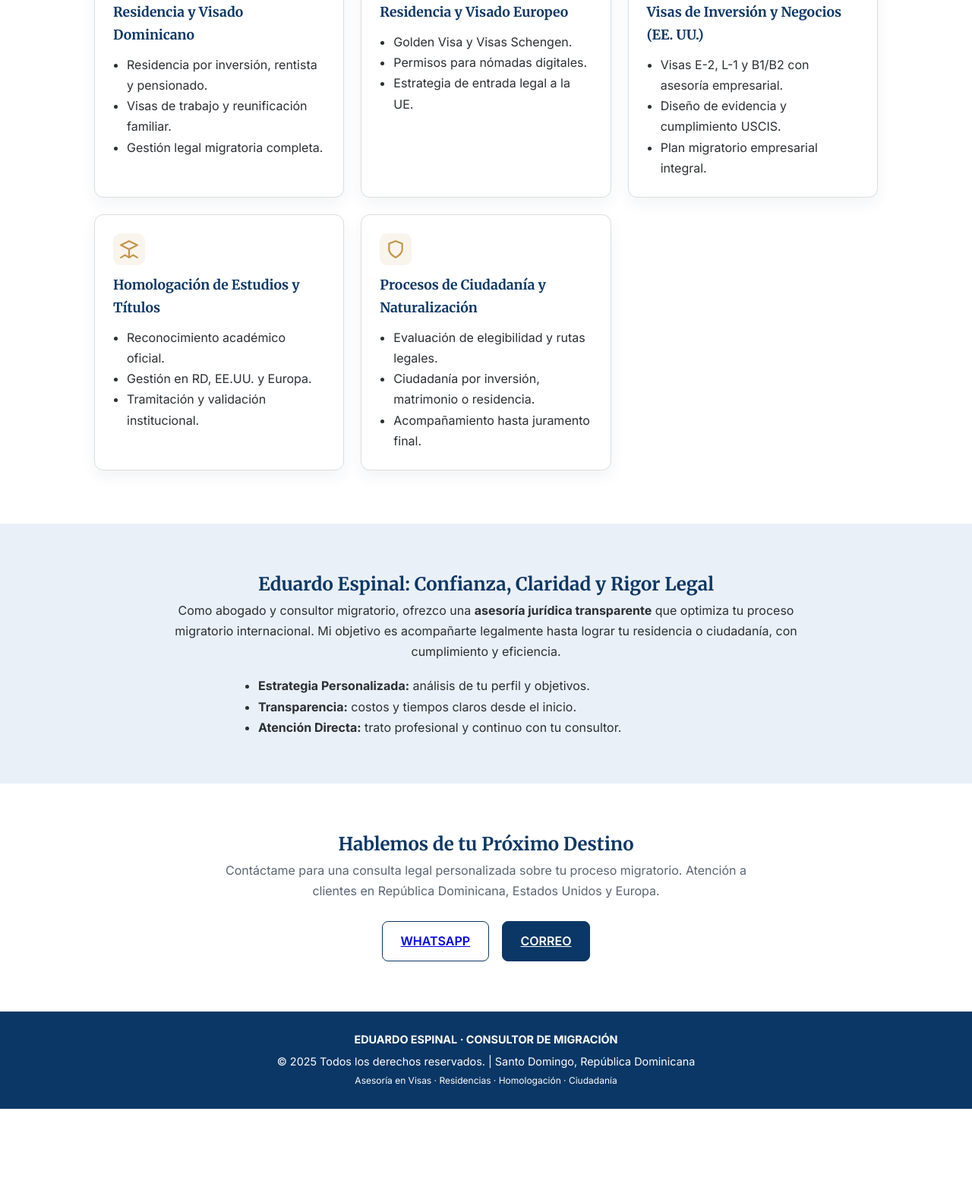
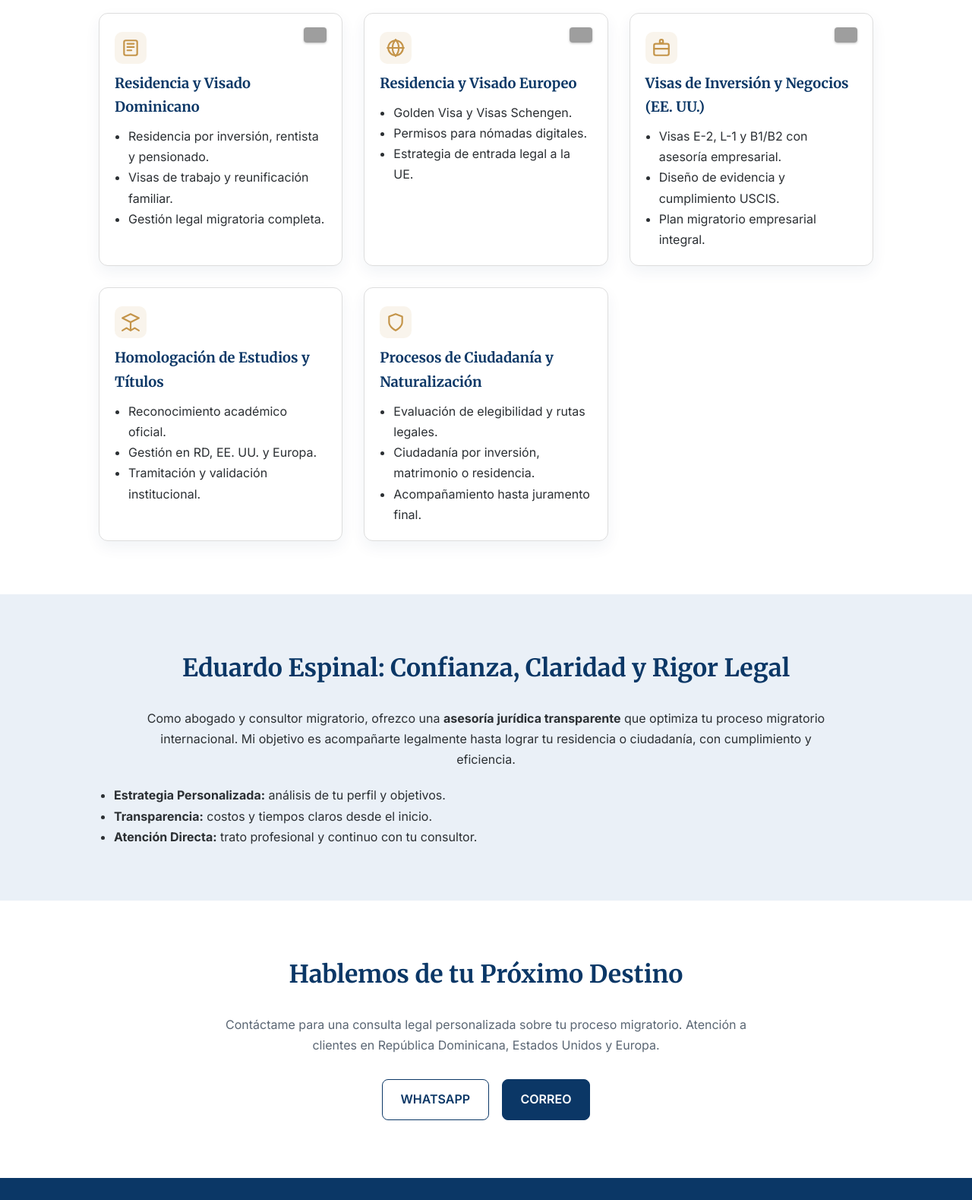
Before and after one commit to eduardoespinal-lawtech/web-de-migraci-n, a plain HTML site: page index.html in a window 1280 px wide. Shown: the part 674-2253 px from the top of the page at 76% size. Before the commit the page ends 2133 px from the top, so only its background shows below. Drawn offline with Linux system fonts and the light colour scheme; grey boxes are pictures that could not be loaded.

Commit message:
Update index.html

```diff
--- a/index.html
+++ b/index.html
@@ -5,18 +5,24 @@
   <meta name="viewport" content="width=device-width,initial-scale=1" />
   <title>Eduardo Espinal | Consultor de Migración Internacional</title>
 
-  <!-- SEO META -->
-  <meta name="description" content="Consultoría migratoria profesional. Asesoría en Visas, Residencias, Homologación de Estudios y Ciudadanía para República Dominicana, Estados Unidos y Europa.">
-  <meta name="keywords" content="abogado migración, consultor migratorio, visa EE.UU., residencia dominicana, homologación estudios, ciudadanía europea, asesor migratorio, Eduardo Espinal">
-  <meta name="author" content="Eduardo Espinal">
-  <meta property="og:title" content="Eduardo Espinal | Consultor de Migración Internacional">
-  <meta property="og:description" content="Asesoría profesional en Visas, Residencias y Homologación de Estudios. República Dominicana, EE.UU. y Europa.">
-  <meta property="og:type" content="website">
-  <meta property="og:image" content="https://flagcdn.com/w640/do.png">
-  <meta name="robots" content="index, follow">
-  <link rel="canonical" href="https://eduardoespinal.com/">
+  <!-- SEO básico -->
+  <meta name="description" content="Consultoría migratoria profesional. Visas, Residencias, Homologación de Estudios y Ciudadanía en República Dominicana, Estados Unidos y Europa."/>
+  <meta name="keywords" content="abogado migración, consultor migratorio, visa Estados Unidos, residencia República Dominicana, ciudadanía, homologación de títulos, Unión Europea"/>
+  <meta name="author" content="Eduardo Espinal"/>
+  <meta name="robots" content="index, follow"/>
+  <link rel="canonical" href="https://tu-dominio.com/"/>
 
-  <!-- FONTS -->
+  <!-- Open Graph / Twitter -->
+  <meta property="og:title" content="Eduardo Espinal | Consultor de Migración Internacional"/>
+  <meta property="og:description" content="Asesoría profesional en Visas, Residencias, Homologación y Ciudadanía para RD, EE. UU. y Europa."/>
+  <meta property="og:type" content="website"/>
+  <meta property="og:url" content="https://tu-dominio.com/"/>
+  <meta property="og:image" content="https://flagcdn.com/w640/do.png"/>
+  <meta name="twitter:card" content="summary_large_image"/>
+
+  <!-- Rendimiento fuentes -->
+  <link rel="preconnect" href="https://fonts.googleapis.com" crossorigin>
+  <link rel="preconnect" href="https://fonts.gstatic.com" crossorigin>
   <link href="https://fonts.googleapis.com/css2?family=Inter:wght@400;600;700&family=Merriweather:wght@400;700&display=swap" rel="stylesheet">
 
   <style>
@@ -26,86 +32,97 @@
       --azul-suave:#EAF0F7;
       --texto:#2B2F33;
       --muted:#5A6673;
+      --h-font:'Merriweather',serif;
+      --b-font:'Inter',sans-serif;
       --radius:12px;
       --shadow:0 8px 20px rgba(11,55,102,.06);
     }
 
     *{box-sizing:border-box;margin:0;padding:0}
-    body{font-family:'Inter',sans-serif;color:var(--texto);background:#fff;line-height:1.7}
-    h1,h2,h3{font-family:'Merriweather',serif;color:var(--azul)}
+    body{font-family:var(--b-font);color:var(--texto);background:#fff;line-height:1.7}
+    a{text-decoration:none;color:var(--azul)}
     img{max-width:100%;height:auto;display:block}
 
-    /* CONTENEDOR GENERAL */
-    .wrap{max-width:1080px;margin:0 auto;padding:0 24px}
+    .wrap{max-width:1080px;margin:0 auto;padding:0 30px}
+    h1,h2,h3{font-family:var(--h-font);color:var(--azul)}
+    h1{text-align:center;font-size:2.6em;margin-bottom:.4em}
+    h2{text-align:center;font-size:2em;margin-bottom:.8em}
+    p{text-align:justify}
 
-    /* HEADER */
-    header{text-align:center;border-bottom:3px solid var(--azul);background:#fdfdfd;padding:25px 10px}
-    .brand-title{font-size:2.4em;font-weight:700;color:var(--azul)}
+    /* Header (igual diseño) */
+    header{text-align:center;border-bottom:3px solid var(--azul);background:#fdfdfd;padding:25px 0}
+    .brand-title{font:700 2.4em var(--h-font);color:var(--azul)}
     .brand-sub{text-transform:uppercase;font-weight:600;letter-spacing:.1em;color:var(--muted);font-size:.9em;margin-top:6px}
 
-    /* NAV */
+    /* Nav (igual diseño) */
     nav{border-top:1px solid #e6e6e6;border-bottom:1px solid #e6e6e6;background:#fff}
-    nav ul{display:flex;justify-content:center;gap:40px;list-style:none;padding:10px 0;flex-wrap:wrap}
+    nav ul{display:flex;justify-content:center;gap:60px;list-style:none;padding:10px 0;flex-wrap:wrap}
     nav a{font-weight:600;text-transform:uppercase;font-size:.9em;color:var(--azul)}
     nav a:hover{color:var(--oro)}
 
-    /* HERO */
-    #inicio{background:linear-gradient(180deg,#fff,var(--azul-suave));padding:60px 0;text-align:center}
-    #inicio p{max-width:800px;margin:0 auto 20px;color:var(--muted)}
+    /* Secciones (igual diseño) */
+    section{padding:70px 0}
+    #inicio{background:linear-gradient(180deg,#fff,var(--azul-suave))}
+    #inicio p{text-align:center;max-width:800px;margin:0 auto 20px;color:var(--muted)}
+    .cta{text-align:center;margin-top:25px}
     .btn{display:inline-block;padding:12px 24px;border-radius:8px;border:1px solid var(--azul);font-weight:600;text-transform:uppercase}
     .btn.primary{background:var(--azul);color:#fff}
     .btn:hover{opacity:.9}
 
-    /* SERVICIOS */
-    #servicios{padding:70px 0}
-    .cards{display:grid;grid-template-columns:repeat(auto-fit,minmax(270px,1fr));gap:22px}
+    /* Tarjetas de Servicios (igual diseño con SVG dorados y banderas en esquina) */
+    #servicios{background:#fff}
+    .cards{display:grid;grid-template-columns:repeat(auto-fit,minmax(270px,1fr));gap:28px}
     .card{
       border:1px solid #ddd;border-radius:var(--radius);
-      box-shadow:var(--shadow);padding:24px;background:#fff;position:relative;
-      transition:.3s;text-align:left;
+      box-shadow:var(--shadow);padding:24px 20px 20px;
+      background:#fff;position:relative;
+      transition:all .2s;text-align:left;
     }
     .card:hover{transform:translateY(-3px);box-shadow:0 12px 25px rgba(11,55,102,.1)}
+    .card h3{margin-bottom:10px;font-size:1.15em;text-align:left}
+    .card ul{margin-left:18px;margin-top:8px;list-style:disc}
+    .flag{
+      width:30px;height:20px;position:absolute;
+      top:18px;right:20px;border-radius:4px;box-shadow:0 1px 3px rgba(0,0,0,.25);
+    }
     .icon{
       width:42px;height:42px;display:grid;place-items:center;
-      background:rgba(196,148,73,.1);border-radius:10px;margin-bottom:12px;
+      background:rgba(196,148,73,.1);border-radius:10px;margin-bottom:10px;
     }
     .icon svg{width:26px;height:26px;stroke:var(--oro);fill:none;stroke-width:2;stroke-linecap:round;stroke-linejoin:round;}
-    .flag{
-      width:30px;height:20px;position:absolute;top:18px;right:20px;border-radius:4px;
-      box-shadow:0 1px 3px rgba(0,0,0,.25);
-    }
-    .card h3{margin-bottom:10px;font-size:1.1em}
-    .card ul{margin-left:18px;margin-top:8px;list-style:disc}
 
-    /* SOBRE MI */
-    #sobre-mi{background:var(--azul-suave);padding:60px 0;text-align:center}
-    #sobre-mi p{max-width:850px;margin:0 auto 18px}
-    #sobre-mi ul{text-align:left;max-width:600px;margin:0 auto;list-style:disc}
+    /* Sobre mí y Contacto (igual diseño) */
+    #sobre-mi{background:var(--azul-suave)}
+    #sobre-mi h2,#contacto h2{text-align:center}
+    #sobre-mi p{text-align:center;max-width:900px;margin:0 auto 20px}
+    #sobre-mi ul{margin-left:20px;list-style:disc}
 
-    /* CONTACTO */
-    #contacto{text-align:center;padding:60px 0}
-    #contacto p{color:var(--muted);max-width:700px;margin:0 auto 20px}
+    #contacto{text-align:center;background:#fff}
+    #contacto p{color:var(--muted);max-width:700px;margin:0 auto 20px;text-align:center}
     #contacto .btn{margin:6px}
 
-    /* FOOTER */
+    /* Footer TODO blanco y centrado (igual diseño solicitado) */
     footer{
-      background:var(--azul);color:#fff;text-align:center;padding:25px 15px;font-size:.9em;
+      background:var(--azul);color:#fff;text-align:center;
+      padding:28px 15px;font-size:.9em;
     }
     footer .marca{color:#fff;font-weight:700;font-size:1em;margin-bottom:4px}
+    footer p{text-align:center;margin:4px 0;color:#fff}
 
-    /* RESPONSIVE */
+    /* Mobile (sin cambiar la estética) */
     @media (max-width:768px){
-      .brand-title{font-size:1.9em}
-      h1{font-size:1.8em}
-      h2{font-size:1.4em}
-      nav ul{gap:25px}
-      .card{padding:18px}
+      .brand-title{font-size:2em}
+      h1{font-size:1.9em}
+      h2{font-size:1.5em}
+      nav ul{gap:26px}
+      .card{padding:20px}
+      .flag{top:14px;right:16px}
     }
   </style>
 </head>
 <body>
 
-<header>
+<header role="banner">
   <div class="wrap">
     <div class="brand-title">EDUARDO ESPINAL</div>
     <div class="brand-sub">Consultor de Migración</div>
@@ -121,24 +138,30 @@
   </ul>
 </nav>
 
-<main>
+<main id="contenido-principal">
+  <!-- HERO -->
   <section id="inicio">
     <div class="wrap">
       <h1>Tu Estrategia Migratoria Global Comienza Aquí</h1>
       <p>Consultoría migratoria profesional en <strong>Visas, Residencias, Homologación de Estudios y Ciudadanía</strong> con asesoría personalizada en <strong>República Dominicana, Europa</strong> y <strong>Estados Unidos</strong>.</p>
-      <a href="#contacto" class="btn primary">Agenda tu Consulta</a>
+      <div class="cta"><a href="#contacto" class="btn primary" aria-label="Agendar consulta migratoria">Agenda tu Consulta</a></div>
     </div>
   </section>
 
-  <section id="servicios">
+  <!-- SERVICIOS (sin cambios visuales, con semántica + alt + schema Service) -->
+  <section id="servicios" aria-labelledby="titulo-servicios">
     <div class="wrap">
-      <h2>Soluciones Legales para tu Movilidad Global</h2>
+      <h2 id="titulo-servicios">Soluciones Legales para tu Movilidad Global</h2>
       <div class="cards">
 
         <article class="card" itemscope itemtype="https://schema.org/Service">
-          <img src="https://flagcdn.com/w40/do.png" alt="Bandera de República Dominicana" class="flag">
-          <div class="icon">
-            <svg viewBox="0 0 24 24"><rect x="4" y="3" width="16" height="18" rx="2"/><path d="M8 7h8M8 11h8M8 15h5"/></svg>
+          <img src="https://flagcdn.com/w40/do.png" width="40" height="27" loading="lazy" alt="Bandera de República Dominicana" class="flag">
+          <div class="icon" aria-hidden="true">
+            <!-- Pasaporte -->
+            <svg viewBox="0 0 24 24" role="img" aria-label="Pasaporte (República Dominicana)">
+              <rect x="4" y="3" width="16" height="18" rx="2"/>
+              <path d="M8 7h8M8 11h8M8 15h5"/>
+            </svg>
           </div>
           <h3 itemprop="name">Residencia y Visado Dominicano</h3>
           <ul itemprop="description">
@@ -149,9 +172,13 @@
         </article>
 
         <article class="card" itemscope itemtype="https://schema.org/Service">
-          <img src="https://flagcdn.com/w40/eu.png" alt="Bandera de la Unión Europea" class="flag">
-          <div class="icon">
-            <svg viewBox="0 0 24 24"><circle cx="12" cy="12" r="9"/><path d="M2 12h20M12 2a15 15 0 0 1 0 20M12 2a15 15 0 0 0 0 20"/></svg>
+          <img src="https://flagcdn.com/w40/eu.png" width="40" height="27" loading="lazy" alt="Bandera de la Unión Europea" class="flag">
+          <div class="icon" aria-hidden="true">
+            <!-- Globo / Europa -->
+            <svg viewBox="0 0 24 24" role="img" aria-label="Globo Europa">
+              <circle cx="12" cy="12" r="9"/>
+              <path d="M2 12h20M12 2a15 15 0 0 1 0 20M12 2a15 15 0 0 0 0 20"/>
+            </svg>
           </div>
           <h3 itemprop="name">Residencia y Visado Europeo</h3>
           <ul itemprop="description">
@@ -162,9 +189,14 @@
         </article>
 
         <article class="card" itemscope itemtype="https://schema.org/Service">
-          <img src="https://flagcdn.com/w40/us.png" alt="Bandera de Estados Unidos" class="flag">
-          <div class="icon">
-            <svg viewBox="0 0 24 24"><path d="M10 6h4V4a2 2 0 0 0-2-2h0a2 2 0 0 0-2 2v2z"/><rect x="3" y="7" width="18" height="14" rx="2"/><path d="M3 13h18"/></svg>
+          <img src="https://flagcdn.com/w40/us.png" width="40" height="27" loading="lazy" alt="Bandera de Estados Unidos" class="flag">
+          <div class="icon" aria-hidden="true">
+            <!-- Maletín -->
+            <svg viewBox="0 0 24 24" role="img" aria-label="Maletín (negocios EE. UU.)">
+              <path d="M10 6h4V4a2 2 0 0 0-2-2h0a2 2 0 0 0-2 2v2z"/>
+              <rect x="3" y="7" width="18" height="14" rx="2"/>
+              <path d="M3 13h18"/>
+            </svg>
           </div>
           <h3 itemprop="name">Visas de Inversión y Negocios (EE. UU.)</h3>
           <ul itemprop="description">
@@ -175,20 +207,27 @@
         </article>
 
         <article class="card" itemscope itemtype="https://schema.org/Service">
-          <div class="icon">
-            <svg viewBox="0 0 24 24"><path d="M2 7l10-5 10 5-10 5-10-5z"/><path d="M12 12v10M12 22l5-3 5 3M12 22l-5-3-5 3"/></svg>
+          <div class="icon" aria-hidden="true">
+            <!-- Diploma -->
+            <svg viewBox="0 0 24 24" role="img" aria-label="Diploma">
+              <path d="M2 7l10-5 10 5-10 5-10-5z"/>
+              <path d="M12 12v10M12 22l5-3 5 3M12 22l-5-3-5 3"/>
+            </svg>
           </div>
           <h3 itemprop="name">Homologación de Estudios y Títulos</h3>
           <ul itemprop="description">
             <li>Reconocimiento académico oficial.</li>
-            <li>Gestión en RD, EE.UU. y Europa.</li>
+            <li>Gestión en RD, EE. UU. y Europa.</li>
             <li>Tramitación y validación institucional.</li>
           </ul>
         </article>
 
         <article class="card" itemscope itemtype="https://schema.org/Service">
-          <div class="icon">
-            <svg viewBox="0 0 24 24"><path d="M12 22s8-4 8-10V5l-8-3-8 3v7c0 6 8 10 8 10z"/></svg>
+          <div class="icon" aria-hidden="true">
+            <!-- Escudo -->
+            <svg viewBox="0 0 24 24" role="img" aria-label="Escudo">
+              <path d="M12 22s8-4 8-10V5l-8-3-8 3v7c0 6 8 10 8 10z"/>
+            </svg>
           </div>
           <h3 itemprop="name">Procesos de Ciudadanía y Naturalización</h3>
           <ul itemprop="description">
@@ -202,9 +241,9 @@
     </div>
   </section>
 
-  <section id="sobre-mi">
+  <section id="sobre-mi" aria-labelledby="titulo-sobremi">
     <div class="wrap">
-      <h2>Eduardo Espinal: Confianza, Claridad y Rigor Legal</h2>
+      <h2 id="titulo-sobremi">Eduardo Espinal: Confianza, Claridad y Rigor Legal</h2>
       <p>Como abogado y consultor migratorio, ofrezco una <strong>asesoría jurídica transparente</strong> que optimiza tu proceso migratorio internacional. Mi objetivo es acompañarte legalmente hasta lograr tu residencia o ciudadanía, con cumplimiento y eficiencia.</p>
       <ul>
         <li><strong>Estrategia Personalizada:</strong> análisis de tu perfil y objetivos.</li>
@@ -214,21 +253,52 @@
     </div>
   </section>
 
-  <section id="contacto">
+  <section id="contacto" aria-labelledby="titulo-contacto">
     <div class="wrap">
-      <h2>Hablemos de tu Próximo Destino</h2>
+      <h2 id="titulo-contacto">Hablemos de tu Próximo Destino</h2>
       <p>Contáctame para una consulta legal personalizada sobre tu proceso migratorio. Atención a clientes en República Dominicana, Estados Unidos y Europa.</p>
-      <a href="https://wa.me/18294424222" target="_blank" class="btn">WhatsApp</a>
-      <a href="mailto:eduardoespinaldeaza@gmail.com" class="btn primary">Correo</a>
+      <div class="cta" role="group" aria-label="Opciones de contacto">
+        <a href="https://wa.me/18294424222" target="_blank" rel="noopener" class="btn" aria-label="Abrir chat de WhatsApp">WhatsApp</a>
+        <a href="mailto:eduardoespinaldeaza@gmail.com" class="btn primary" aria-label="Enviar correo electrónico">Correo</a>
+      </div>
     </div>
   </section>
 </main>
 
-<footer>
+<footer role="contentinfo">
   <p class="marca">EDUARDO ESPINAL · CONSULTOR DE MIGRACIÓN</p>
   <p>&copy; 2025 Todos los derechos reservados. | Santo Domingo, República Dominicana</p>
   <p><small>Asesoría en Visas · Residencias · Homologación · Ciudadanía</small></p>
 </footer>
 
+<!-- JSON-LD para SEO (Persona + Servicios) -->
+<script type="application/ld+json">
+{
+  "@context": "https://schema.org",
+  "@type": "Person",
+  "name": "Eduardo Espinal",
+  "jobTitle": "Consultor de Migración",
+  "url": "https://tu-dominio.com/",
+  "address": {
+    "@type": "PostalAddress",
+    "addressLocality": "Santo Domingo",
+    "addressCountry": "DO"
+  },
+  "areaServed": ["DO","US","EU"],
+  "brand": "Eduardo Espinal Consultoría Migratoria",
+  "knowsAbout": ["Visas","Residencias","Homologación de estudios","Ciudadanía","UE","EE.UU.","República Dominicana"],
+  "hasOfferCatalog": {
+    "@type": "OfferCatalog",
+    "name": "Servicios de consultoría migratoria",
+    "itemListElement": [
+      {"@type": "Offer", "itemOffered": {"@type": "Service", "name": "Residencia y Visado Dominicano"}},
+      {"@type": "Offer", "itemOffered": {"@type": "Service", "name": "Residencia y Visado Europeo"}},
+      {"@type": "Offer", "itemOffered": {"@type": "Service", "name": "Visas de Inversión y Negocios (EE. UU.)"}},
+      {"@type": "Offer", "itemOffered": {"@type": "Service", "name": "Homologación de Estudios y Títulos"}},
+      {"@type": "Offer", "itemOffered": {"@type": "Service", "name": "Ciudadanía y Naturalización"}}
+    ]
+  }
+}
+</script>
 </body>
 </html>
```
